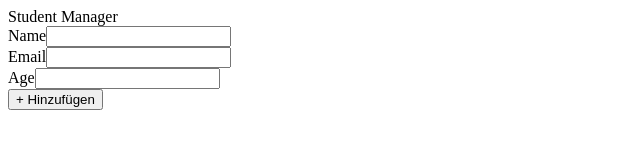
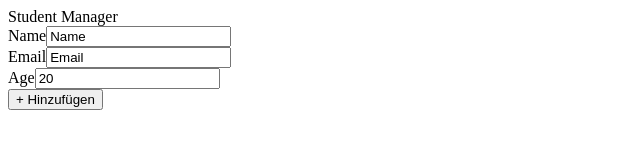
Before and after one commit to Parwand/student-angular-app, an Angular app: page / in a window 1280 px wide. Shown: the top 160 px of the page, without its empty margins (0-640 px from the left). Built offline with nearby package versions, Linux system fonts and the light colour scheme.

Commit message:
added ng model to all inputs

```diff
--- a/src/app/app.component.html
+++ b/src/app/app.component.html
@@ -4,15 +4,15 @@
 <div>
   <div>
     <label for="name">Name</label>
-    <input type="text" name="name" id = "name" required>
+    <input type="text" [ngModel]="newStudent.name" name="name" id = "name" required>
   </div>
   <div>
     <label for="email">Email</label>
-    <input type="email" name="email" id="email" required>
+    <input type="email" [ngModel]="newStudent.email" name="email" id="email" required>
   </div>
   <div>
     <label for="age">Age</label>
-    <input type="number" name="age" id="age" required>
+    <input type="number" [ngModel]="newStudent.age" name="age" id="age" required>
   </div>
 
   <button>+ Hinzufügen</button>
```
